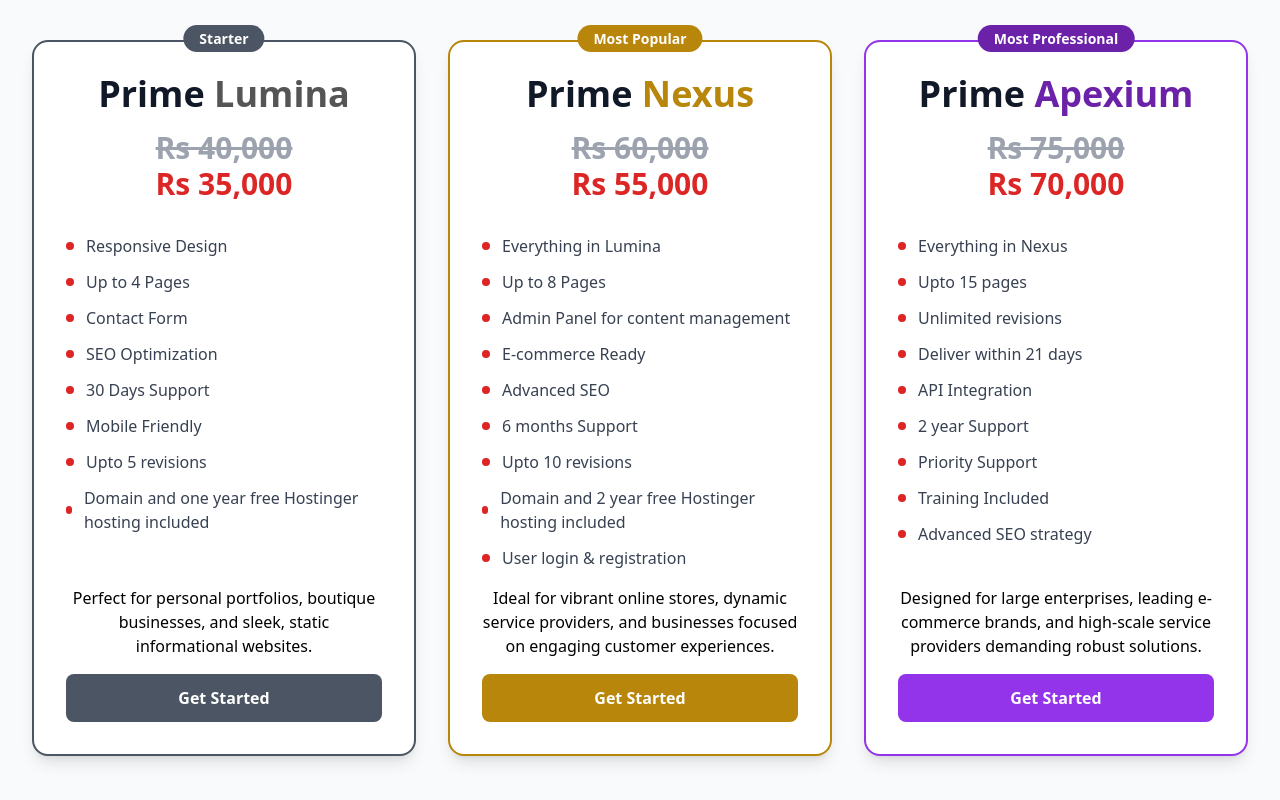
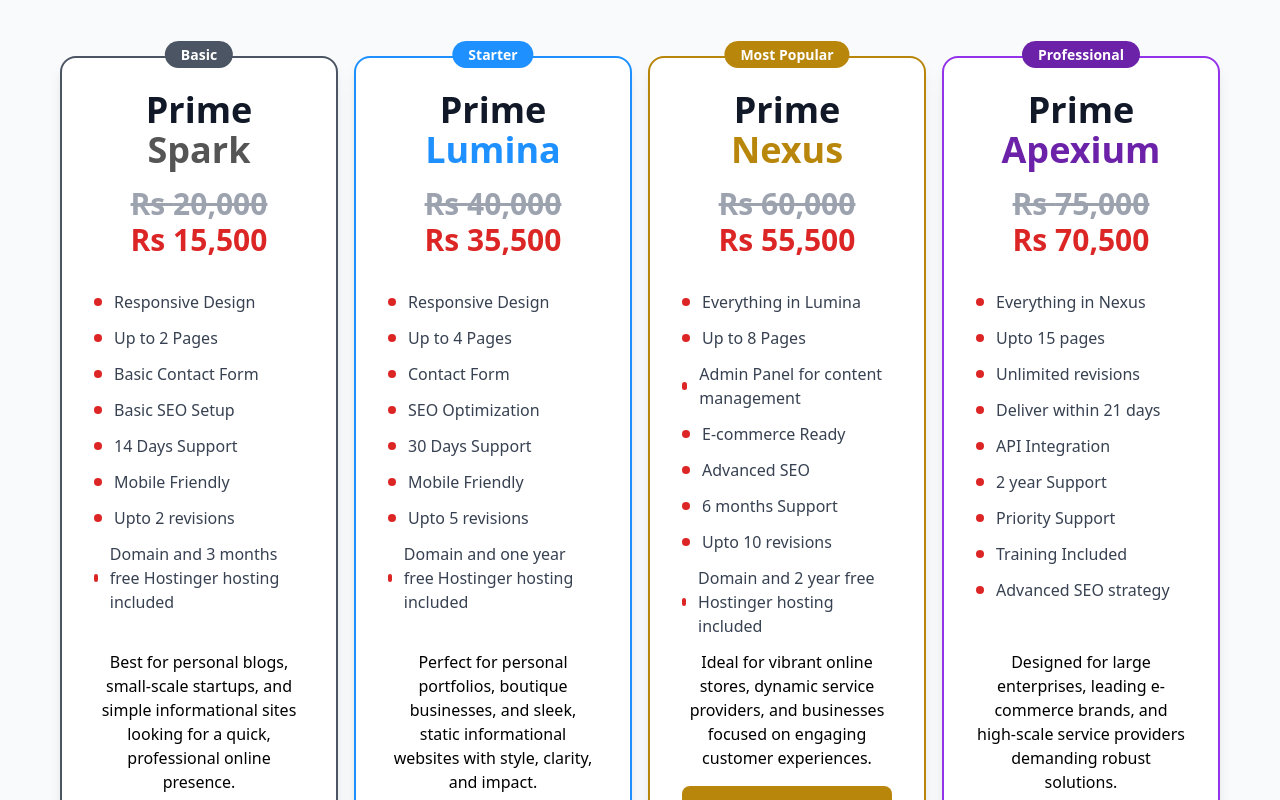
Before and after one commit to Bashitha267/primeProduction, a React (Vite) app: page /web-development in a window 1280 px wide. Shown: the part 720-1520 px from the top of the page. Built offline with nearby package versions, Linux system fonts and the light colour scheme.

Commit message:
modified:   src/pages/WebDevelopment.tsx

```diff
--- a/src/pages/WebDevelopment.tsx
+++ b/src/pages/WebDevelopment.tsx
@@ -5,9 +5,26 @@ import { Link } from 'react-router-dom';
 const WebDevelopment = () => {
   const packages = [
     {
+  name: 'Prime Spark',
+  price: 'Rs 20 000',
+  color: '#555555', // A bright blue for friendly, entry-level vibe
+  features: [
+    'Responsive Design',
+    'Up to 2 Pages',
+    'Basic Contact Form',
+    'Basic SEO Setup',
+    '14 Days Support',
+    'Mobile Friendly',
+    'Upto 2 revisions',
+    'Domain and 3 months free Hostinger hosting included'
+  ],
+  popular: "basic",
+  uses: "Best for personal blogs, small-scale startups, and simple informational sites looking for a quick, professional online presence."
+},
+    {
       name: 'Prime Lumina',
       price: 'Rs 40 000',
-      color:'#555555',
+      color:'#1E90FF',
       features: [
         'Responsive Design',
         'Up to 4 Pages',
@@ -20,7 +37,7 @@ const WebDevelopment = () => {
 
       ],
       popular: "starter",
-      uses:"Perfect for personal portfolios, boutique businesses, and sleek, static informational websites."
+      uses:"Perfect for personal portfolios, boutique businesses, and sleek, static informational websites with style, clarity, and impact."
     },
     {
       name: 'Prime Nexus',
@@ -35,7 +52,7 @@ const WebDevelopment = () => {
         '6 months Support',
         'Upto 10 revisions',
         'Domain and 2 year free Hostinger hosting included',
-        'User login & registration'
+
       ],
       popular: "popular",
       uses:"Ideal for vibrant online stores, dynamic service providers, and businesses focused on engaging customer experiences."
@@ -135,7 +152,7 @@ const WebDevelopment = () => {
 
       {/* Packages Section */}
       <section className="py-20 bg-gray-50">
-        <div className="max-w-7xl mx-auto px-4 sm:px-6 lg:px-8">
+        <div className="max-w-8xl px-4 sm:px-6 lg:px-8 mx-7  ">
           <motion.div
             initial={{ opacity: 0, y: 50 }}
             whileInView={{ opacity: 1, y: 0 }}
@@ -151,11 +168,11 @@ const WebDevelopment = () => {
             </p>
           </motion.div>
 
-          <div className="grid grid-cols-1 md:grid-cols-3 gap-8">
+          <div className="grid grid-cols-1 md:grid-cols-4 gap-4 mb-6">
             {packages.map((pkg, index) => {
               // Calculate discount and new price
               const originalPriceNum = parsePrice(pkg.price);
-              const discountAmount = 5000; // fixed discount between 4000-5000
+              const discountAmount = 4500; // fixed discount between 4000-5000
               const discountedPriceNum = originalPriceNum - discountAmount;
 
               return (
@@ -165,17 +182,27 @@ const WebDevelopment = () => {
                   whileInView={{ opacity: 1, y: 0 }}
                   transition={{ delay: index * 0.2, duration: 0.8 }}
                   viewport={{ once: true }}
-                  className={`bg-white rounded-2xl shadow-lg p-8 relative ${
+                  className={`bg-white rounded-2xl shadow-lg p-8 relative  mb-4 mt-4   ${
                     pkg.popular === "popular" ? 'border-2 border-[#B8860B] transform scale-105' : ''
                   } ${
                     pkg.popular === "pro" ? 'border-2 border-purple-600 transform scale-105' : ''
                   } ${
-                    pkg.popular === "starter" ? 'border-2 border-gray-600 transform scale-105' : ''
+                    pkg.popular === "starter" ? 'border-2  border-[#1E90FF] transform scale-105' : ''
+                  }
+                  ${
+                    pkg.popular === "basic" ? 'border-2 border-gray-600 transform scale-105' : ''
                   }`}
                 >
+                  {pkg.popular === "basic" && (
+                    <div className="absolute -top-4 left-1/2 transform -translate-x-1/2">
+                      <span className="bg-gray-600 text-white px-4 py-1 rounded-full text-sm font-semibold">
+                        Basic
+                      </span>
+                    </div>
+                  )}
                   {pkg.popular === "starter" && (
                     <div className="absolute -top-4 left-1/2 transform -translate-x-1/2">
-                      <span className="bg-gray-600 text-white px-4 py-1 rounded-full text-sm font-semibold">
+                      <span className="bg-[#1E90FF] text-white px-4 py-1 rounded-full text-sm font-semibold">
                         Starter
                       </span>
                     </div>
@@ -190,7 +217,7 @@ const WebDevelopment = () => {
                   {pkg.popular === "pro" && (
                     <div className="absolute -top-4 left-1/2 transform -translate-x-1/2">
                       <span className="bg-purple-800 text-white px-4 py-1 rounded-full text-sm font-semibold">
-                        Most Professional
+                       Professional
                       </span>
                     </div>
                   )}
@@ -201,8 +228,10 @@ const WebDevelopment = () => {
                     </h3>
                     <div className={`text-3xl font-bold mb-4 flex flex-col ${
                       pkg.popular === "pro" ? "text-purple-800" :
-                      pkg.popular === "starter" ? "text-gray-600" :
-                      pkg.popular === "popular" ? "text-[#B8860B]" : ""
+                      pkg.popular === "starter" ? "text-[#1E90FF]" :
+                      pkg.popular === "popular" ? "text-[#B8860B]" :
+                      pkg.popular === "popular" ? "text-gray-600" : ""
+
                     }`}>
                       {/* Original price struck through */}
                       <span className="line-through  text-gray-400">
@@ -215,16 +244,16 @@ const WebDevelopment = () => {
                     </div>
                   </div>
 
-                  <ul className="space-y-3 mb-8 h-80 max-h-80">
+                  <ul className="space-y-3 mb-10 h-80 max-h-80 ">
                     {pkg.features.map((feature, idx) => (
-                      <li key={idx} className="flex items-center space-x-3">
+                      <li key={idx} className="flex items-center space-x-3 ">
                         <div className="w-2 h-2 bg-red-600 rounded-full" />
                         <span className="text-gray-700">{feature}</span>
                       </li>
                     ))}
                   </ul>
 
-                  <div className='text-center text-md text-black mb-4 mt-4'>{pkg.uses}</div>
+                  <div className='text-center text-md text-black  mt-8 mb-4'>{pkg.uses}</div>
                   <Link to="/contact">
                   <button className={`w-full py-3 rounded-lg font-semibold transition-colors ${
                     pkg.popular === "popular"
@@ -232,8 +261,8 @@ const WebDevelopment = () => {
                       : pkg.popular === "pro"
                       ? 'bg-purple-600 text-white hover:bg-purple-700' :
                       pkg.popular === "starter"
-                      ? 'bg-gray-600 text-white hover:bg-gray-700'
-                      : 'bg-gray-100 text-gray-900 hover:bg-gray-200'
+                      ? 'bg-[#1E90FF] text-white hover:bg-[#095fb5]'
+                      : 'bg-gray-600 text-white  hover:bg-gray-700'
                   }`}>
                     Get Started
                   </button></Link>
```
